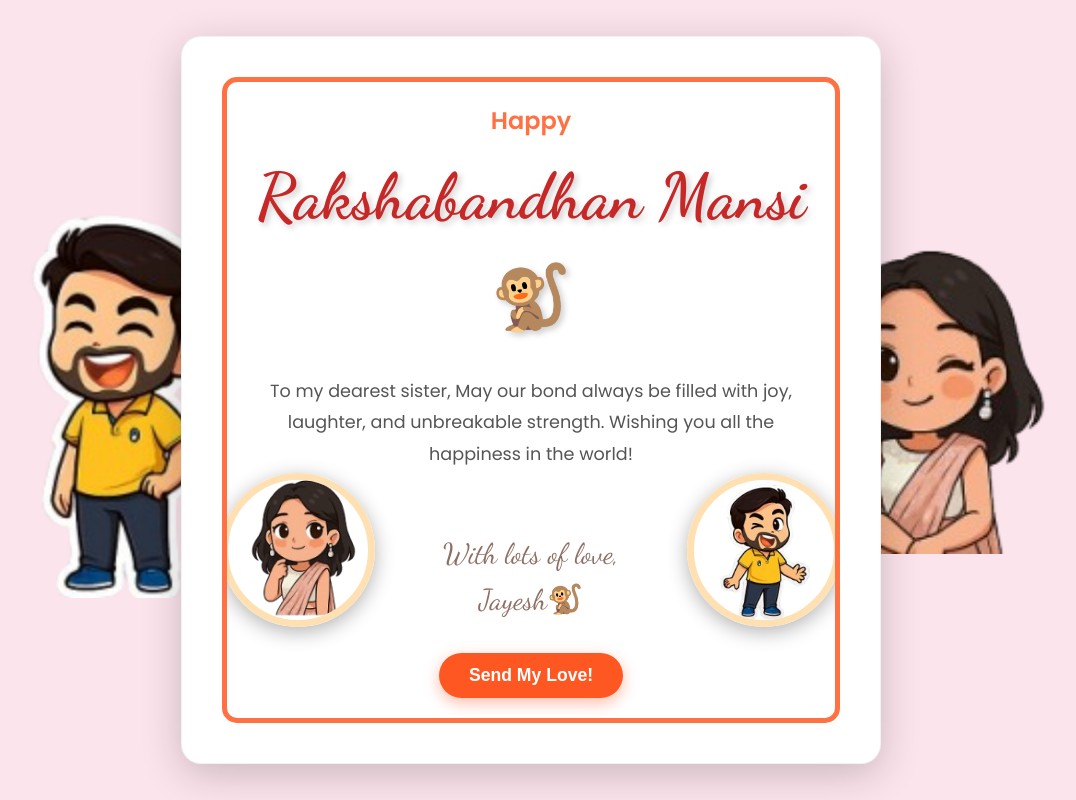
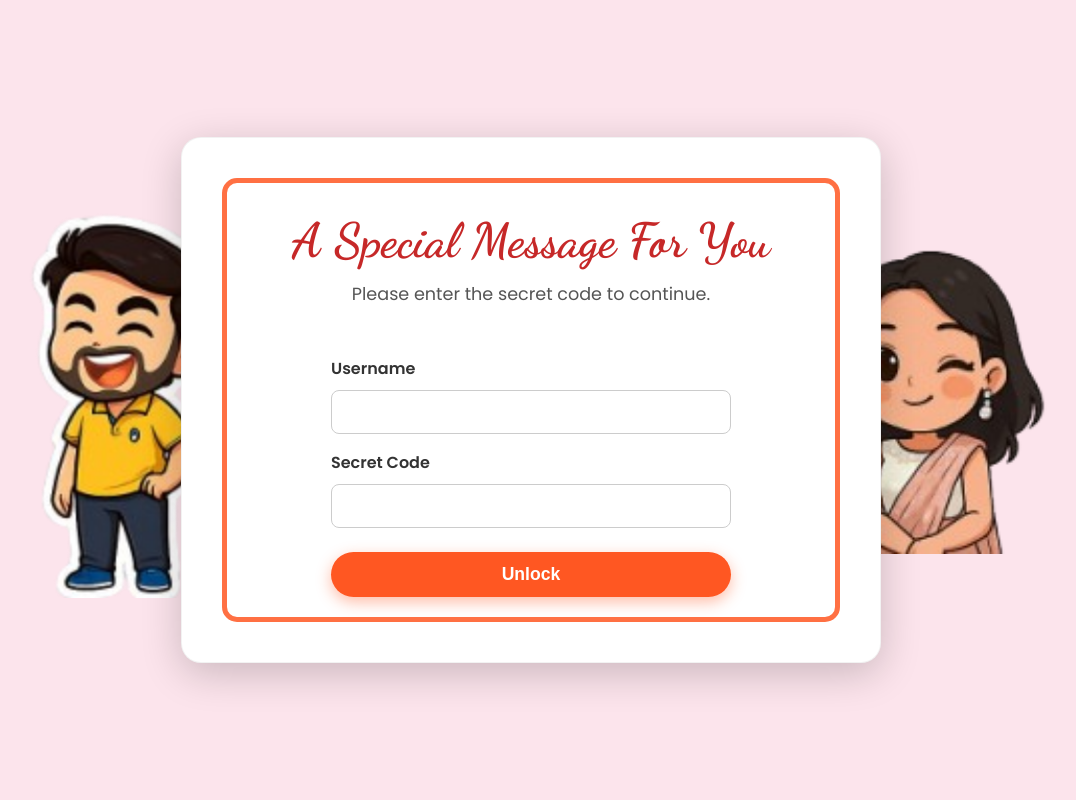
Before and after one commit to Jayesh735/rakhi-app, a React (Vite) app: page / in a window 1280 px wide. Shown: the whole page, without its empty margins (109-1185 px from the left). Built offline with nearby package versions, Linux system fonts and the light colour scheme.

Commit message:
Feat: Add login page functionality

```diff
--- a/src/App.jsx
+++ b/src/App.jsx
@@ -1,17 +1,28 @@
-// src/App.jsx
-import React from 'react';
+import React, { useState } from 'react';
 import { Routes, Route, useNavigate, useLocation } from 'react-router-dom';
 
+// Import all your page components
+import LoginPage from './LoginPage'; // Import the new LoginPage
 import HomePageContent from './HomePageContent';
 import PreparationPage from './PreparationPage';
 import ConfirmationPage from './ConfirmationPage';
 import CeremonyPage from './CeremonyPage';
 import MessagePage from './MessagePage';
-import WallpaperPage from './WallpaperPage.jsx'; // <-- 1. Import the new page
+import WallpaperPage from './WallpaperPage';
+import './App.css';
 
 function App() {
     const navigate = useNavigate();
     const location = useLocation();
+
+    // Add state to track if the user is authenticated
+    const [isAuthenticated, setIsAuthenticated] = useState(false);
+
+    // Create a function to handle successful login
+    const handleLogin = () => {
+        setIsAuthenticated(true);
+        navigate('/'); // Navigate to the homepage after login
+    };
 
     const handleSendLoveClick = () => {
         navigate('/prepare');
@@ -20,14 +31,19 @@ function App() {
     return (
         <div className="rakhi-card">
             <div className="card-border">
+                {/* Conditional Rendering: Show login page or the main app */}
+                {!isAuthenticated ? (
+                    <LoginPage onLogin={handleLogin} />
+                ) : (
                     <Routes location={location}>
                         <Route path="/" element={<HomePageContent onSendLoveClick={handleSendLoveClick} />} />
                         <Route path="/prepare" element={<PreparationPage />} />
                         <Route path="/confirm" element={<ConfirmationPage />} />
                         <Route path="/ceremony" element={<CeremonyPage />} />
                         <Route path="/message" element={<MessagePage />} />
-                    <Route path="/wallpapers" element={<WallpaperPage />} /> {/* <-- 2. Add the new route */}
+                        <Route path="/wallpapers" element={<WallpaperPage />} />
                     </Routes>
+                )}
             </div>
         </div>
     );
--- /dev/null
+++ b/src/LoginPage.css
@@ -0,0 +1,51 @@
+.login-container {
+    display: flex;
+    flex-direction: column;
+    align-items: center;
+    justify-content: center;
+    width: 100%;
+    animation: fadeIn 1s ease-in-out;
+}
+
+.login-title {
+    font-family: 'Dancing Script', cursive;
+    font-size: 3rem;
+    color: #c62828;
+}
+
+.login-subtitle {
+    font-size: 1.1rem;
+    color: #555;
+    margin-bottom: 2rem;
+}
+
+.login-form {
+    display: flex;
+    flex-direction: column;
+    width: 100%;
+    max-width: 400px;
+}
+
+.login-form label {
+    font-weight: 600;
+    margin-top: 1rem;
+    margin-bottom: 0.5rem;
+    text-align: left;
+}
+
+.login-form input {
+    padding: 12px;
+    border-radius: 8px;
+    border: 1px solid #ccc;
+    font-size: 1rem;
+}
+
+.login-button {
+    margin-top: 1.5rem;
+}
+
+.login-error {
+    color: #c62828;
+    margin-top: 1rem;
+    font-weight: bold;
+}
--- /dev/null
+++ b/src/LoginPage.jsx
@@ -0,0 +1,55 @@
+import React, { useState } from 'react';
+import './LoginPage.css';
+
+// The 'onLogin' prop is a function passed from App.jsx
+function LoginPage({ onLogin }) {
+  const [username, setUsername] = useState('');
+  const [password, setPassword] = useState('');
+  const [error, setError] = useState('');
+
+  const handleSubmit = (event) => {
+    event.preventDefault();
+
+    // Check against our "secret codes"
+    if (username === 'mansi_verma' && password === 'kimi@2511') {
+      setError('');
+      onLogin(); // Call the function from App.jsx to grant access
+    } else {
+      setError('Sorry, the username or secret code is incorrect.');
+    }
+  };
+
+  return (
+    <div className="login-container">
+      <h1 className="login-title">A Special Message For You</h1>
+      <p className="login-subtitle">Please enter the secret code to continue.</p>
+      <form onSubmit={handleSubmit} className="login-form">
+        <label htmlFor="username">Username</label>
+        <input
+          id="username"
+          type="text"
+          value={username}
+          onChange={(e) => setUsername(e.target.value)}
+          required
+        />
+
+        <label htmlFor="password">Secret Code</label>
+        <input
+          id="password"
+          type="password"
+          value={password}
+          onChange={(e) => setPassword(e.target.value)}
+          required
+        />
+
+        {error && <p className="login-error">{error}</p>}
+
+        <button type="submit" className="static-button login-button">
+          Unlock
+        </button>
+      </form>
+    </div>
+  );
+}
+
+export default LoginPage;
```
Lines whose indentation alone changed are shown as unchanged.
